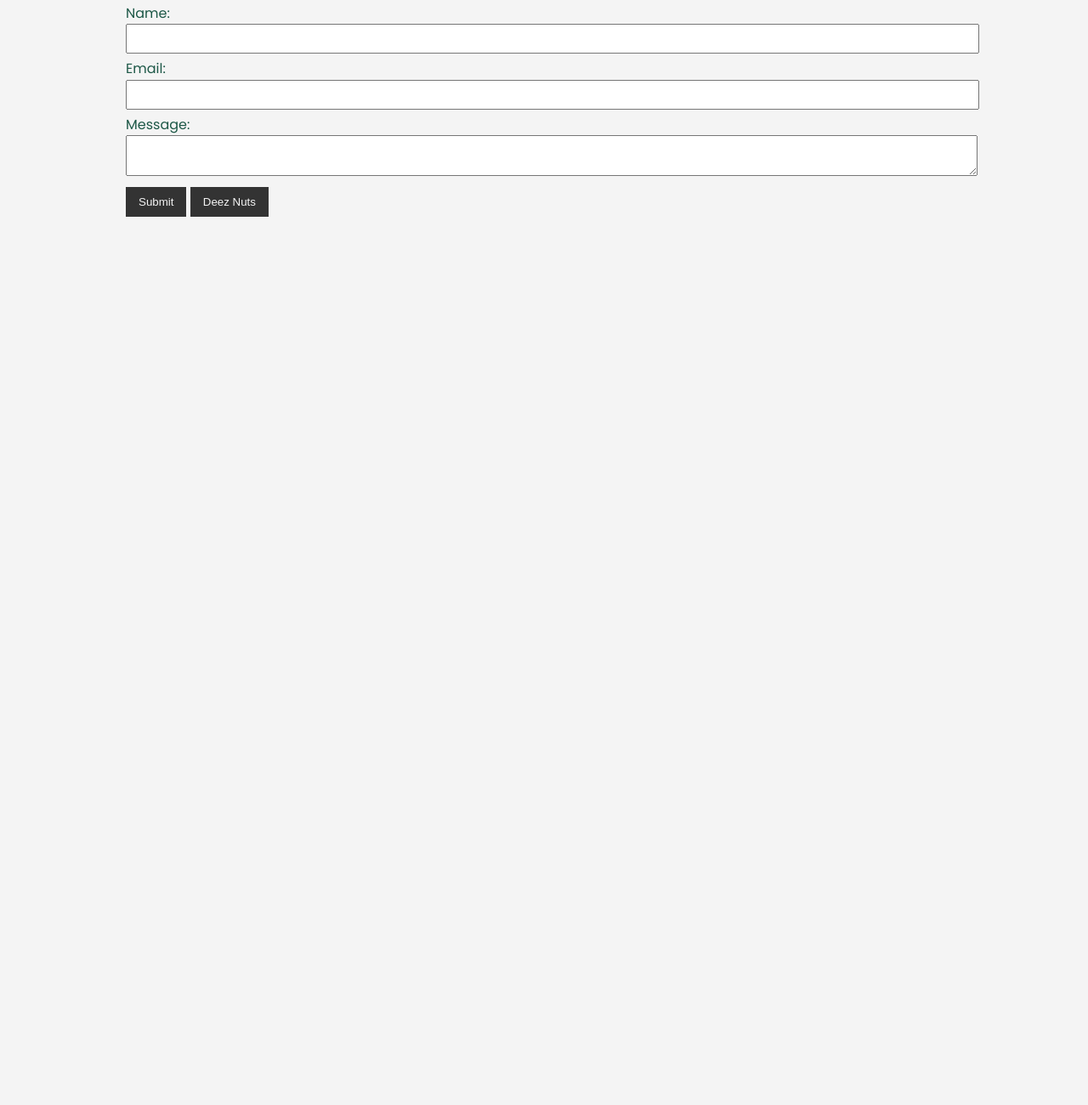
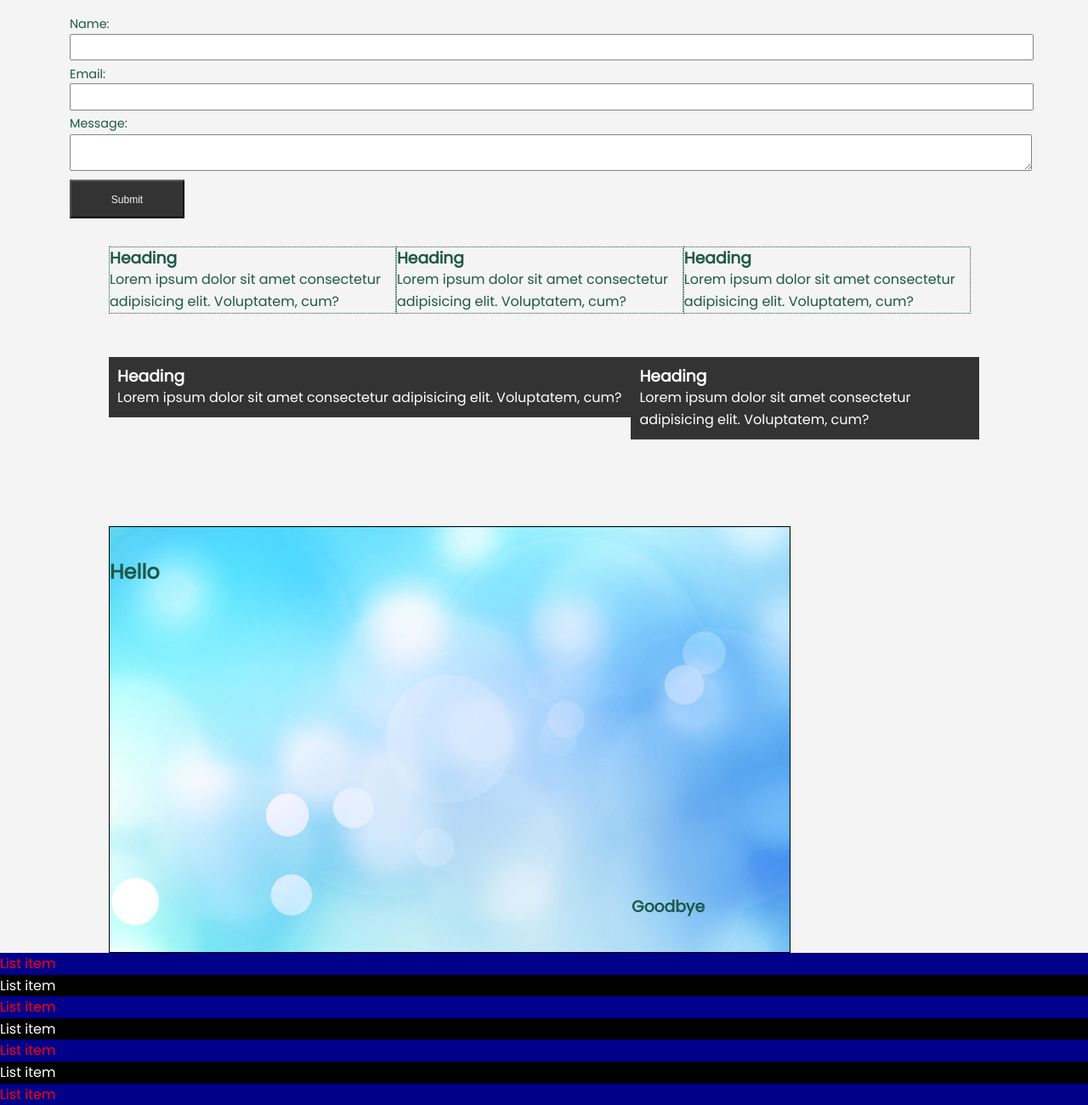
Before and after one commit to andy54198/learning, a plain HTML site: page day2/index.html in a window 1280 px wide. Shown: the part 831-2131 px from the top of the page at 85% size. Before the commit the page ends 1106 px from the top, so only its background shows below. Drawn offline with Linux system fonts and the light colour scheme; a web font is replaced by a local one.

Commit message:
Finishing up day 2!

```diff
--- a/day2/index.html
+++ b/day2/index.html
@@ -35,13 +35,13 @@
   <div class="Menu">
     <h2>Something</h2>
     <ul>
-      <li><a href="#">Category 1</a></li>
-      <li><a href="#">Category 2</a></li>
-      <li><a href="#">Category 3</a></li>
-      <li><a href="#">Category 4</a></li>
+      <li><a class="b" href="#">Category 1</a></li>
+      <li><a class="b" href="#">Category 2</a></li>
+      <li><a class="b" href="#">Category 3</a></li>
+      <li><a class="b" href="#">Category 4</a></li>
     </ul>
   </div>
-<div class="container 3">
+  <div class="container3">
     <form class="my-forms">
       <div class="form-group">
         <label>Name: </label>
@@ -56,7 +56,68 @@
         <textarea name="message"></textarea>
       </div>
       <input class="button" type="submit" value="Submit" name="" />
-    <input class="button" type="submit" value="Deez Nuts" name="" />
     </form>
   </div>
+
+  <div class="blocks">
+    <div class="block block1">
+      <h3>Heading</h3>
+      <p>
+        Lorem ipsum dolor sit amet consectetur adipisicing elit. Voluptatem,
+        cum?
+      </p>
+    </div>
+    <div class="block block2">
+      <h3>Heading</h3>
+      <p>
+        Lorem ipsum dolor sit amet consectetur adipisicing elit. Voluptatem,
+        cum?
+      </p>
+    </div>
+    <div class="block block3">
+      <h3>Heading</h3>
+      <p>
+        Lorem ipsum dolor sit amet consectetur adipisicing elit. Voluptatem,
+        cum?
+      </p>
+    </div>
+    <div class="clr"></div>
+
+    <div id="main-block">
+      <h3>Heading</h3>
+      <p>
+        Lorem ipsum dolor sit amet consectetur adipisicing elit. Voluptatem,
+        cum?
+      </p>
+    </div>
+    <div id="side-bar">
+      <h3>Heading</h3>
+      <p>
+        Lorem ipsum dolor sit amet consectetur adipisicing elit. Voluptatem,
+        cum?
+      </p>
+    </div>
+
+    <div class="clr"></div>
+
+    <div class="container4">
+      <div class="p-box">
+        <h2>Hello</h2>
+        <h3>Goodbye</h3>
+      </div>
+    </div>
+  </div>
+
+  <div class="my-list"></div>
+  <ul id="test123">
+    <li>List item</li>
+    <li>List item</li>
+    <li>List item</li>
+    <li>List item</li>
+    <li>List item</li>
+    <li>List item</li>
+    <li>List item</li>
+  </ul>
+
+  <a class="fix-me button" href="">Hello</a>
 </html>
--- a/day2/styles.css
+++ b/day2/styles.css
@@ -1,6 +1,7 @@
 @import url('https://fonts.googleapis.com/css2?family=Poppins&display=swap');
 @import url('https://fonts.googleapis.com/css2?family=Signika+Negative&display=swap');
-*{
+
+* {
     margin: 0;
     padding: 0;
 }
@@ -17,45 +18,59 @@ body {
     font-size: 16px;
     /* line height is spacing between lines, duh*/
     line-height: 1.6em;
-    margin:0;
+    margin: 0;
 }
+
 /* the first sample*/
-.container{
-width: 80%;
-margin: auto;
+.container {
+    width: 80%;
+    margin: auto;
 }
 
 .button {
+    transition: all 300ms ease;
     background-color: #333;
     color: #f4f4f4;
-    padding:10px 15px;
-    border: none;
+    width: 150px;
+    height: 50px;
+}
+
+.button:hover {
+    transform: scale(1.1);
+    box-shadow: 0px 10px 13px -7px #000000, 5px 5px 15px 5px rgba(0,0,0,0);
+}
+
+.clr{
+    clear:both
 }
 
 .box-1 {
     margin-top: 10%;
     background-color: #333;
     color: white;
-    padding:20px 20px 20px 20px;
+    padding: 20px 20px 20px 20px;
     transform: skew(12deg);
     font-weight: bold;
     box-shadow: 4px 3px 0 #7A7A7A;
 }
+
 /* the second sample*/
-.box-2{
+.box-2 {
     margin-top: 10%;
-    padding:20px 20px 20px 20px;
+    padding: 20px 20px 20px 20px;
     background-color: beige;
-    color:rgb(92, 136, 175);
-    -webkit-box-shadow: 5px 5px 15px 5px #FF8080, -9px 5px 15px 5px #FFE488, -7px -5px 15px 5px #8CFF85, 12px -5px 15px 5px #80C7FF, 12px 10px 15px 7px #E488FF, -10px 10px 15px 7px #FF616B, -10px -7px 27px 1px #8E5CFF, 5px 5px 15px 5px rgba(0,0,0,0);
-box-shadow: 5px 5px 15px 5px #FF8080, -9px 5px 15px 5px #FFE488, -7px -5px 15px 5px #8CFF85, 12px -5px 15px 5px #80C7FF, 12px 10px 15px 7px #E488FF, -10px 10px 15px 7px #FF616B, -10px -7px 27px 1px #8E5CFF, 5px 5px 15px 5px rgba(0,0,0,0);
+    color: rgb(92, 136, 175);
+    -webkit-box-shadow: 5px 5px 15px 5px #FF8080, -9px 5px 15px 5px #FFE488, -7px -5px 15px 5px #8CFF85, 12px -5px 15px 5px #80C7FF, 12px 10px 15px 7px #E488FF, -10px 10px 15px 7px #FF616B, -10px -7px 27px 1px #8E5CFF, 5px 5px 15px 5px rgba(0, 0, 0, 0);
+    box-shadow: 5px 5px 15px 5px #FF8080, -9px 5px 15px 5px #FFE488, -7px -5px 15px 5px #8CFF85, 12px -5px 15px 5px #80C7FF, 12px 10px 15px 7px #E488FF, -10px 10px 15px 7px #FF616B, -10px -7px 27px 1px #8E5CFF, 5px 5px 15px 5px rgba(0, 0, 0, 0);
 }
-.container2{
+
+.container2 {
     width: 80%;
     margin: auto;
 }
+
 /* the third sample*/
-.Menu{
+.Menu {
     margin-left: 10%;
     margin-top: 5%;
     padding-bottom: 5%;
@@ -65,12 +80,12 @@ box-shadow: 5px 5px 15px 5px #FF8080, -9px 5px 15px 5px #FFE488, -7px -5px 15px
     box-shadow: 0px 0px 10px #333;
 }
 
-.Menu h2{
+.Menu h2 {
     text-align: center;
     margin-top: 5%;
 }
 
-.Menu ul{
+.Menu ul {
     text-align: left;
     margin-left: 5%;
 }
@@ -81,25 +96,27 @@ box-shadow: 5px 5px 15px 5px #FF8080, -9px 5px 15px 5px #FFE488, -7px -5px 15px
     list-style-image: url('../day2/assets/check1.png');
 }
 
-a {
+b {
     text-decoration: none;
     color: #8E5CFF;
 }
 
-a:hover {
-    color:red;
+b:hover {
+    color: red;
 }
 
-a:active {
-    color:green;
+b:active {
+    color: green;
 }
 
-a:visited {
-    color:#5a4370;
+b:visited {
+    color: rgb(173, 128, 216);
+    position: relative;
+    align-self: center;
 }
 
 .container3 {
-    margin-top: 10%;
+    transform: scale(0.9);
 }
 
 .my-forms {
@@ -107,14 +124,87 @@ a:visited {
 }
 
 .my-forms .form-group {
-    padding-bottom:5px;
+    padding-bottom: 5px;
 }
 
 .my-forms label {
-    display:block
+    display: block
 }
 
-.my-forms input[type="text"], .my-forms input[type="email"], .my-forms textarea {
+.my-forms input[type="text"],
+.my-forms input[type="email"],
+.my-forms textarea {
     padding: 8px;
     width: 100%;
 }
+
+.blocks {
+    width: 80%;
+    margin-left: 10%;
+}
+
+.block {
+    float:left;
+    width: 33%;
+    border: .5px dotted;
+    box-sizing: border-box;
+    margin-bottom: 5%;
+}
+
+#main-block {
+    float: left;
+    width: 60%;
+    background-color: #333;
+    color: #fff;
+    padding: 10px;
+    box-sizing: border-box;
+}
+
+#side-bar {
+    float: right;
+    width: 40%;
+    background-color: #333;
+    color: #fff;
+    padding: 10px;
+    box-sizing: border-box;
+}
+
+
+.p-box {
+    margin-top: 10%;
+    width: 800px;
+    height: 500px;
+    border: 1px solid #000;
+    position: relative;
+    background-image: url(./assets/2183146.jpg);
+    background-size: 100%;
+    background-position: center center;
+}
+
+.p-box h2 {
+    position: absolute;
+    top: 40px;
+}
+
+.p-box h3 {
+    position: absolute;
+    bottom: 40px;
+    right: 100px;
+}
+
+.fix-me {
+    position: fixed;
+    width: 100px;
+    height: 50px;
+    top: 400px;
+}
+
+#test123 li:nth-child(odd) {
+    color: red;
+    background-color: darkblue;
+}
+
+#test123 li:nth-child(even) {
+    color: white;
+    background-color: black;
+}
```
Also changed, not shown: day2/assets/2183146.jpg (added). Lines whose indentation alone changed are shown as unchanged.
